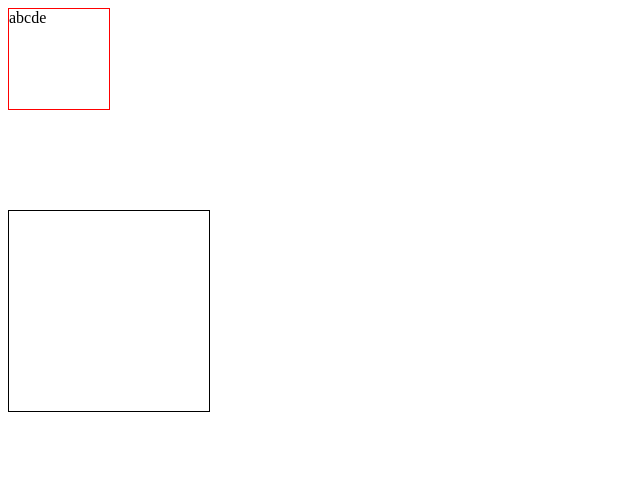
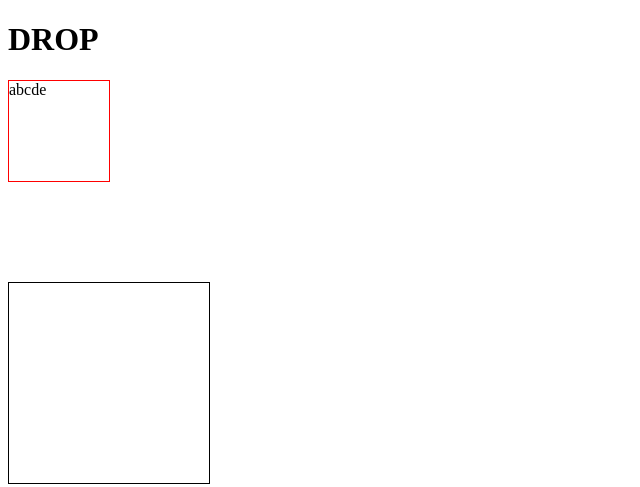
Before and after one commit to aleksa0809/DRAG-DROP_1, a plain HTML site: page index.html in a window 1280 px wide. Shown: the whole page, without its empty margins (0-640 px from the left). Drawn offline with Linux system fonts and the light colour scheme.

Commit message:
add change

```diff
--- a/index.html
+++ b/index.html
@@ -10,6 +10,7 @@
 </head>
 
 <body>
+    <h1>DROP</h1>
     <div id="elem" draggable="true">abcde </div>
 
     <div id="parent"></div>
```
